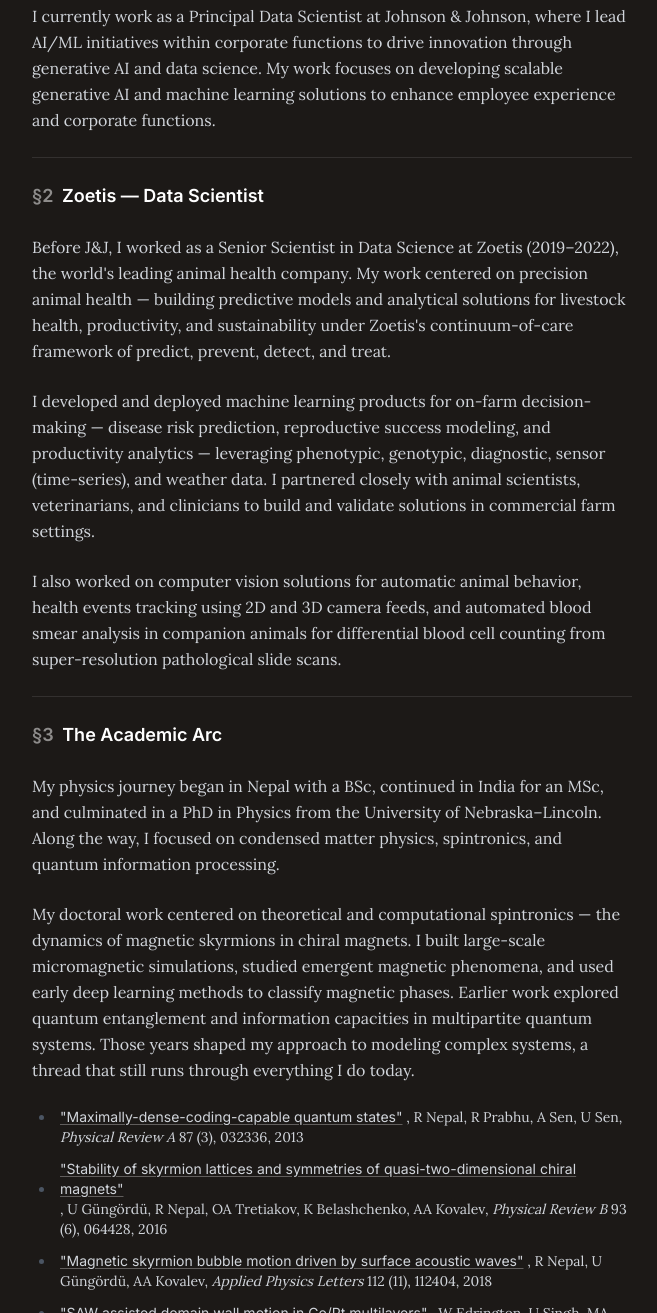
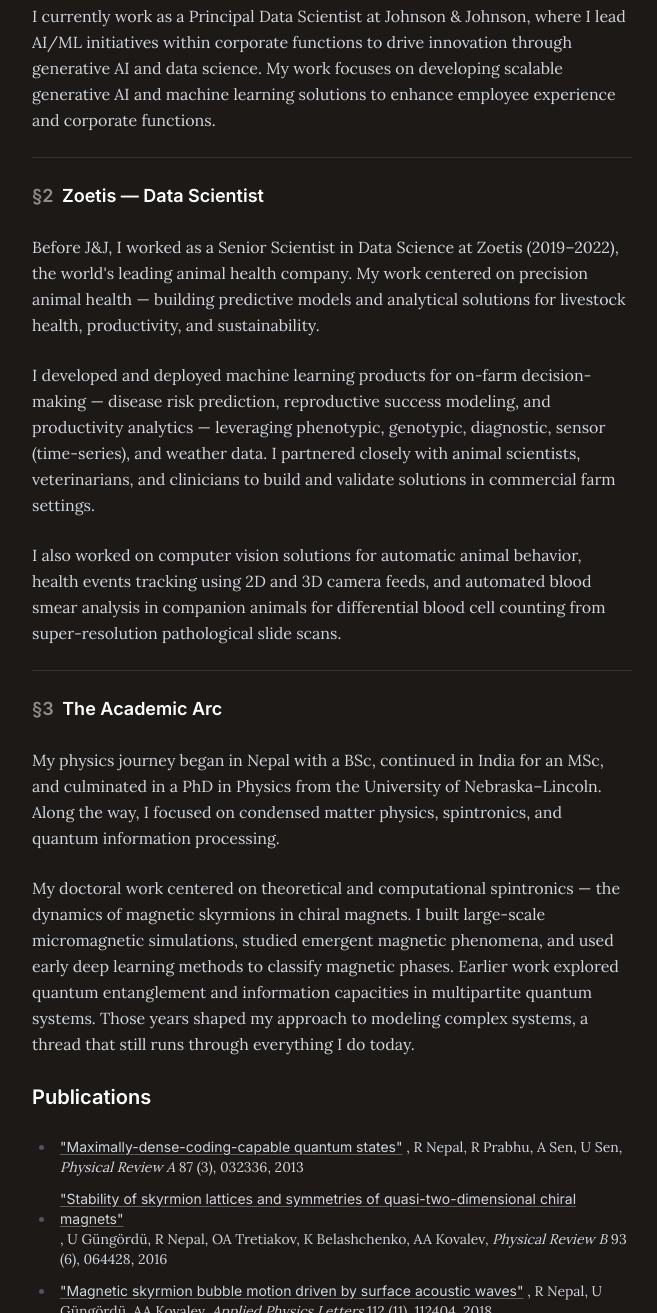
Before and after one commit to rnepal2/meromorphy, an Astro site: page /manifold in a window 1280 px wide. Shown: the part 422-1735 px from the top of the page, without its empty margins (308-965 px from the left). Built offline with nearby package versions, Linux system fonts and the light colour scheme; Astro itself is replaced by a stand-in of ours; a web font is replaced by a local one.

Commit message:
Update manifold.astro

```diff
--- a/src/pages/manifold.astro
+++ b/src/pages/manifold.astro
@@ -41,7 +41,7 @@
         </h2>
 
         <p class="font-serif leading-relaxed">
-          Before J&J, I worked as a Senior Scientist in Data Science at Zoetis (2019–2022), the world's leading animal health company. My work centered on precision animal health — building predictive models and analytical solutions for livestock health, productivity, and sustainability under Zoetis's continuum-of-care framework of predict, prevent, detect, and treat.
+          Before J&J, I worked as a Senior Scientist in Data Science at Zoetis (2019–2022), the world's leading animal health company. My work centered on precision animal health — building predictive models and analytical solutions for livestock health, productivity, and sustainability.
         </p>
 
         <p class="font-serif leading-relaxed">
@@ -66,6 +66,10 @@
         <p class="font-serif leading-relaxed">
           My doctoral work centered on theoretical and computational spintronics — the dynamics of magnetic skyrmions in chiral magnets. I built large-scale micromagnetic simulations, studied emergent magnetic phenomena, and used early deep learning methods to classify magnetic phases. Earlier work explored quantum entanglement and information capacities in multipartite quantum systems. Those years shaped my approach to modeling complex systems, a thread that still runs through everything I do today.
         </p>
+
+        <h3 class="font-semibold text-black dark:text-white text-md">
+          Publications
+        </h3>
 
         <ul class="space-y-3 font-serif text-sm">
           <li>
```
